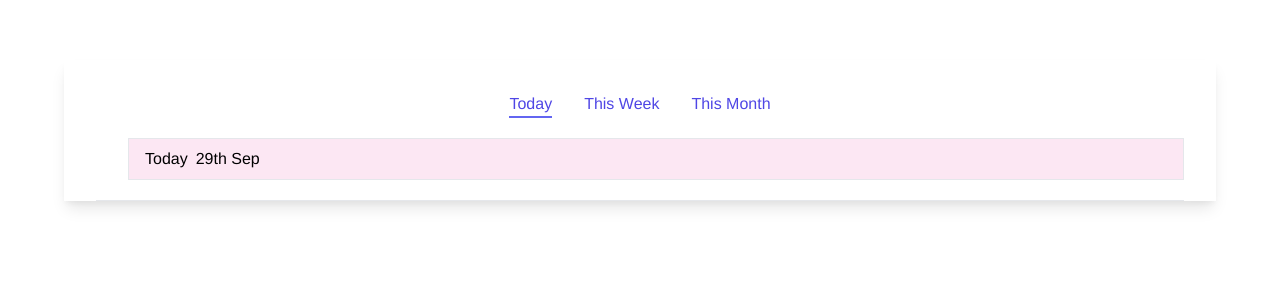
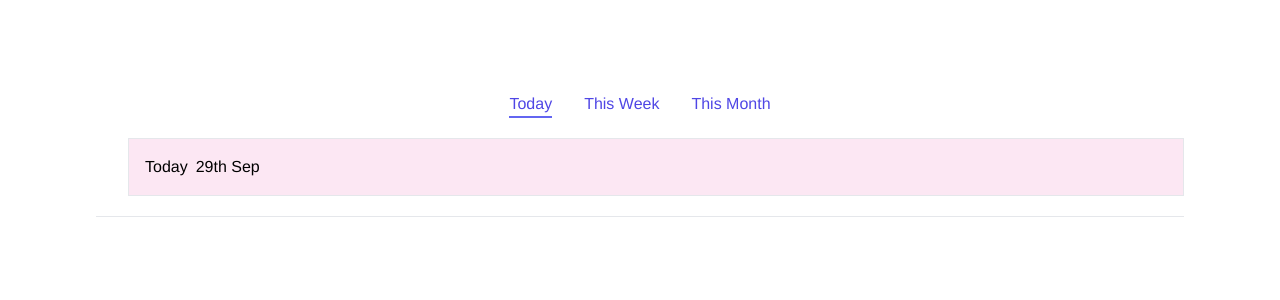
Before and after one commit to Akash52/vue3-blog-testing, a Vue app: page / in a window 1280 px wide. Shown: the top 300 px of the page. Built offline with nearby package versions, Linux system fonts and the light colour scheme.

Commit message:
suspense in Vue3

```diff
--- a/src/App.vue
+++ b/src/App.vue
@@ -1,17 +1,26 @@
 <template>
-  <div className="container max-w-6xl  mx-auto px-4 sm:px-6 lg:px-8 shadow-lg">
-    <time-line />
+  <div className="container max-w-6xl  mx-auto px-4 sm:px-6 lg:px-8">
+    <suspense>
+      <template #default>
+        <time-line />
+      </template>
+      <template #fallback>
+        <SpinnerVue />
+      </template>
+    </suspense>
   </div>
 </template>
 
 <script lang="ts">
 import { defineComponent } from 'vue';
+import SpinnerVue from './components/Spinner.vue';
 import TimeLine from './components/TimeLine.vue';
 
 export default defineComponent({
   name: 'App',
   components: {
     TimeLine,
+    SpinnerVue,
   },
 });
 </script>
--- /dev/null
+++ b/src/components/Spinner.vue
@@ -0,0 +1,28 @@
+<template>
+  <div class="loader mt-2 mx-auto"></div>
+</template>
+
+<script>
+export default {
+  name: 'Spinner',
+};
+</script>
+
+<style>
+.loader {
+  border: 16px solid #f3f3f3;
+  border-top: 16px solid #3498db;
+  border-radius: 50%;
+  width: 36px;
+  height: 36px;
+  animation: spin 2s linear infinite;
+}
+@keyframes spin {
+  0% {
+    transform: rotate(0deg);
+  }
+  100% {
+    transform: rotate(360deg);
+  }
+}
+</style>
--- a/src/components/TimeLine.vue
+++ b/src/components/TimeLine.vue
@@ -16,7 +16,7 @@
         </a>
       </span>
       <timeline-post-vue
-        class="px-4 my-1 border py-2 bg-pink-100 hover:bg-white cursor-pointer transition duration-500 flex"
+        class="px-4 my-1 border py-4 bg-pink-100 hover:bg-white cursor-pointer transition duration-500 flex"
         v-for="post in posts"
         :key="post.id"
         :post="post"
@@ -33,12 +33,19 @@ import TimelinePostVue from './TimelinePost.vue';
 
 type Period = 'Today' | 'This Week' | 'This Month';
 
+function delay() {
+  return new Promise((res) => {
+    setTimeout(res, 2000);
+  });
+}
+
 export default defineComponent({
   name: 'Timeline',
   components: {
     TimelinePostVue,
   },
-  setup() {
+  async setup() {
+    await delay();
     const periods = ['Today', 'This Week', 'This Month'];
     const currentPeriod = ref<Period>('Today');
     const posts = computed(() => {
```
